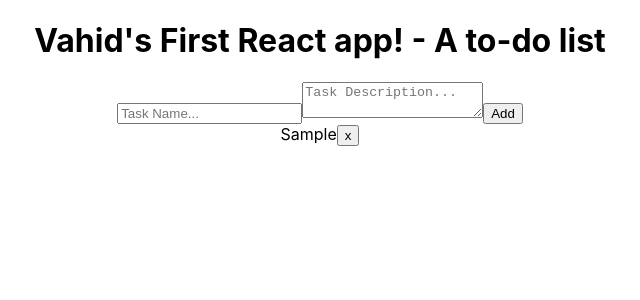
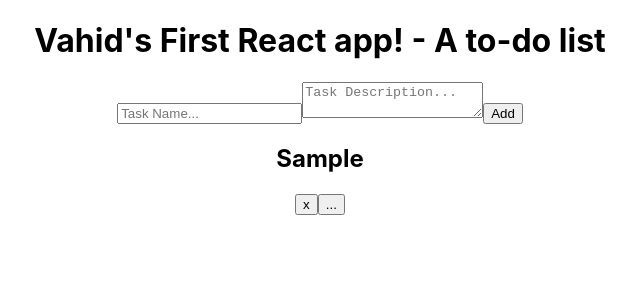
Before and after one commit to vahidm90/todo-list, a React (Create React App) app: page / in a window 1280 px wide. Both pictures are taken after typing "Sample", "Sample" into the empty fields and a click on the button "Add". Shown: the top 300 px of the page, without its empty margins (320-960 px from the left). Built offline with nearby package versions, Linux system fonts and the light colour scheme; the HTML template or start-up script is replaced by a standard one.

Commit message:
each item has expandable description

```diff
--- a/src/components/_todo-item.component.tsx
+++ b/src/components/_todo-item.component.tsx
@@ -1,16 +1,24 @@
 import React from "react";
 import {ITodoListItem} from "../interfaces";
 
-export class TodoItem extends React.Component<{ item: ITodoListItem, onDelete: (id: number) => void; }, any>{
+export class TodoItem extends React.Component<{ item: ITodoListItem, onDelete: (id: number) => void; }, {isExtended: boolean;}>{
+
+    constructor(props) {
+        super(props);
+        this.state = {isExtended: false};
+    }
 
     render() {
         const item = this.props.item;
+        const description = this.state.isExtended ? <p className="description">{item.description}</p> : '';
         return (
-            <span className="todo-item">
-                <span className="name" >{item.name}</span>
+            <div className="todo-item">
+                <h2 className="name" >{item.name}</h2>
                     <button className="btn btn-delete" title="remove task from list"
                             onClick={() => this.props.onDelete(item.id)}>x</button>
-            </span>
+                <button onClick={() => this.setState({isExtended: !this.state.isExtended})}>...</button>
+                {description}
+            </div>
         );
     }
 }
```
